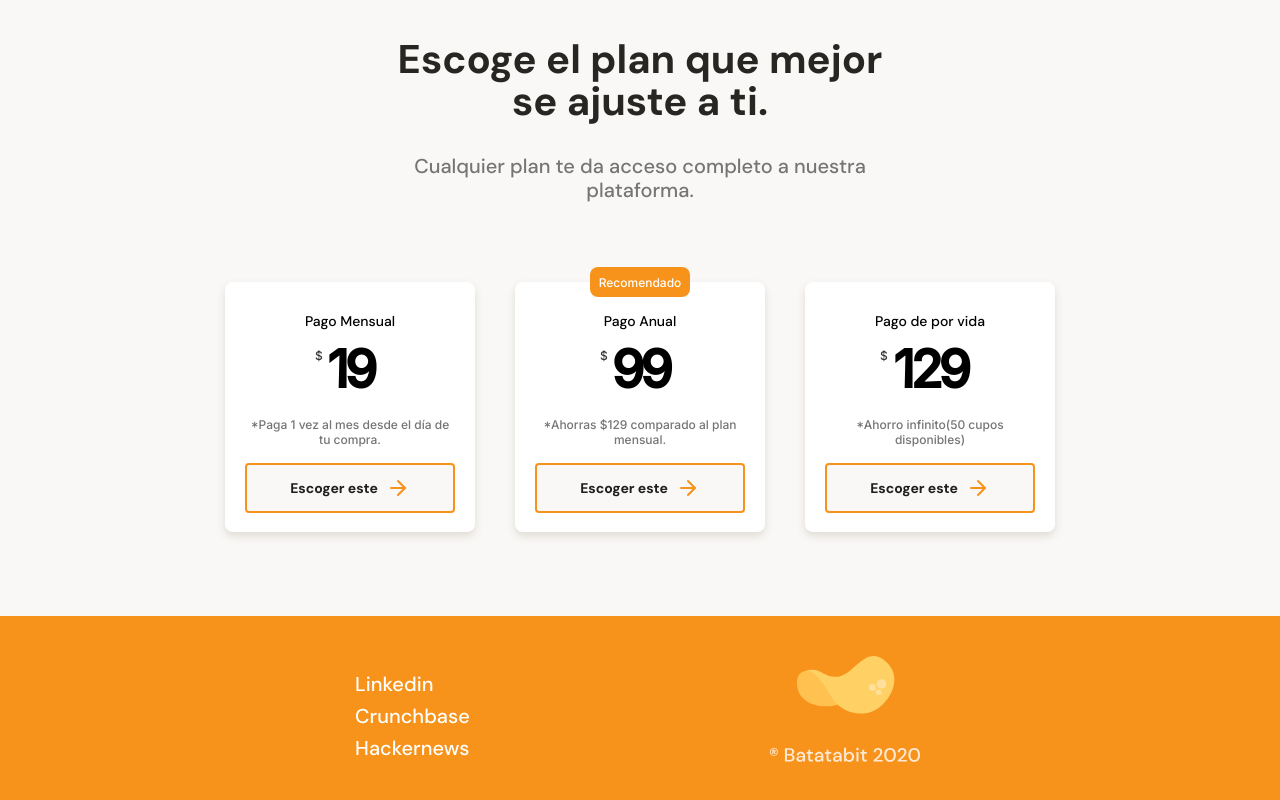
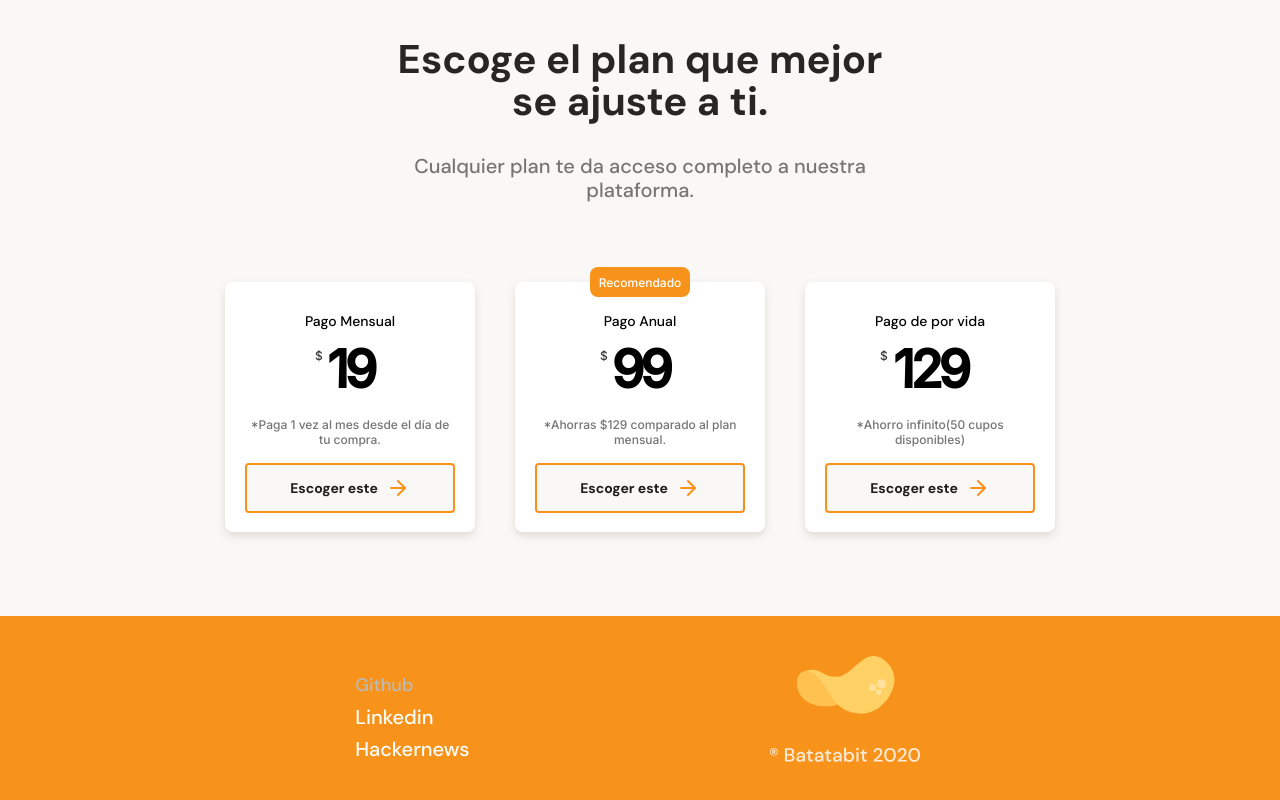
Before and after one commit to nestorrg18/PLATZI-Curso-de-Responsive-Design_Maquetacion-Mobile-First, a plain HTML site: page index.html in a window 1280 px wide. Shown: the part 2269-3069 px from the top of the page. Drawn offline with Linux system fonts and the light colour scheme.

Commit message:
Github link

```diff
--- a/index.html
+++ b/index.html
@@ -111,7 +111,6 @@
                         <p><b>Actualizado:</b> 19 Julio 23:48</p>
                     </div>
                 </div>
-<!-- TODO https://platzi.com/comentario/2618199/ GUARDAR PARA HACER LA FUNCION sCROLL -->
             </section>
         </section>
         <section class="main-product-detail">
@@ -197,8 +196,8 @@
     <footer>
         <section class="links-container">
             <ul>
+                <li class="Github-link"><a href="https://github.com/nestorrg18/PLATZI-Curso-de-Responsive-Design_Maquetacion-Mobile-First">Github</a></li>
                 <li><a href="#">Linkedin</a></li>
-                <li><a href="#">Crunchbase</a></li>
                 <li><a href="#">Hackernews</a></li>
             </ul>
         </section>
--- a/styles.css
+++ b/styles.css
@@ -518,6 +518,15 @@ footer {
     .links-container :nth-child(3){
         padding-bottom: 0;
     }
+.Github-link a {
+    font-size: 1.8rem;
+    color: var(--grey)
+}
+.Github-link a:hover {
+    font-size: 2rem;
+    color: var(--soft-orange)
+}
+
 .logo-branch-container {
     display: flex;
     align-items: center;
```
